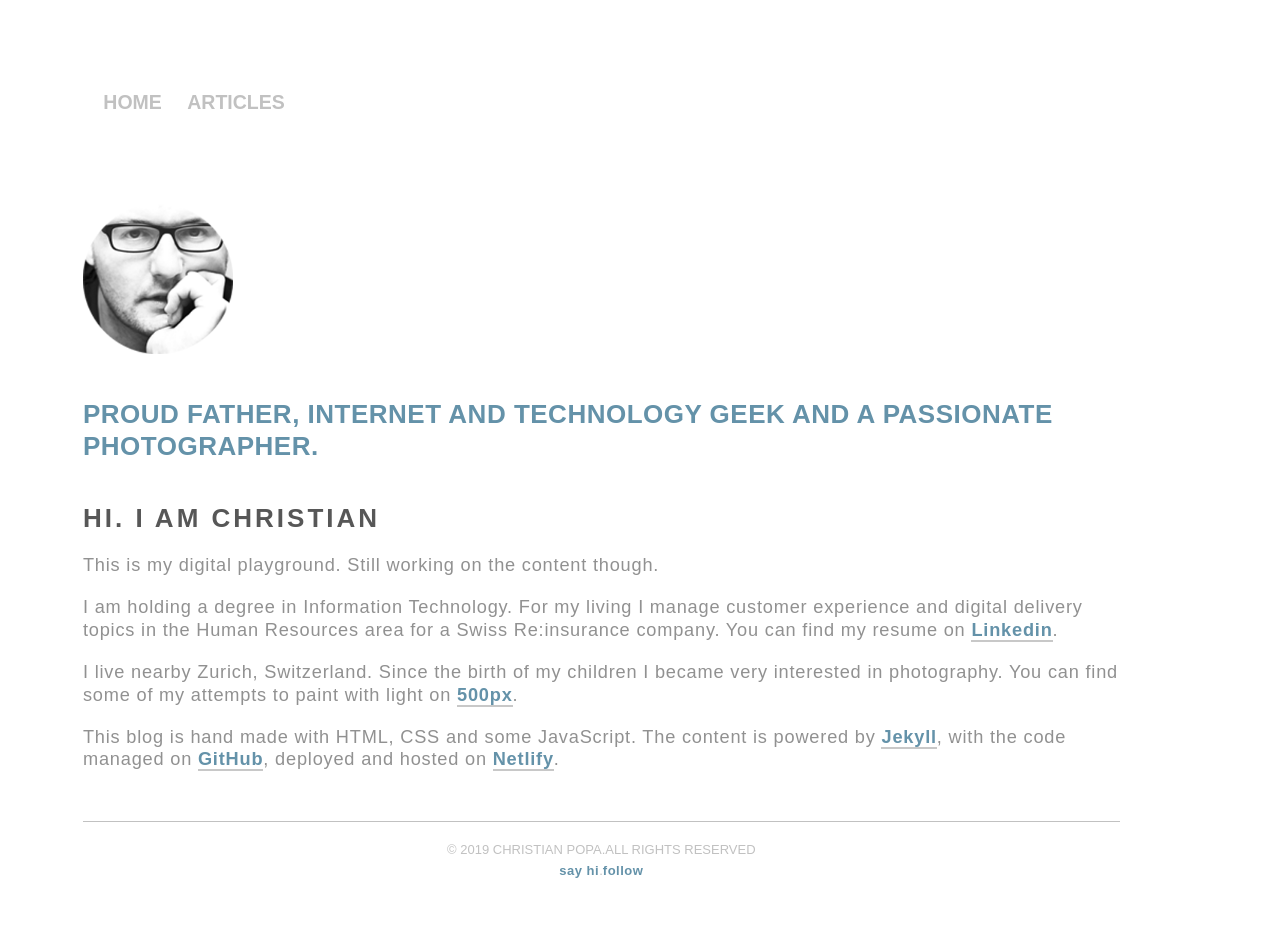
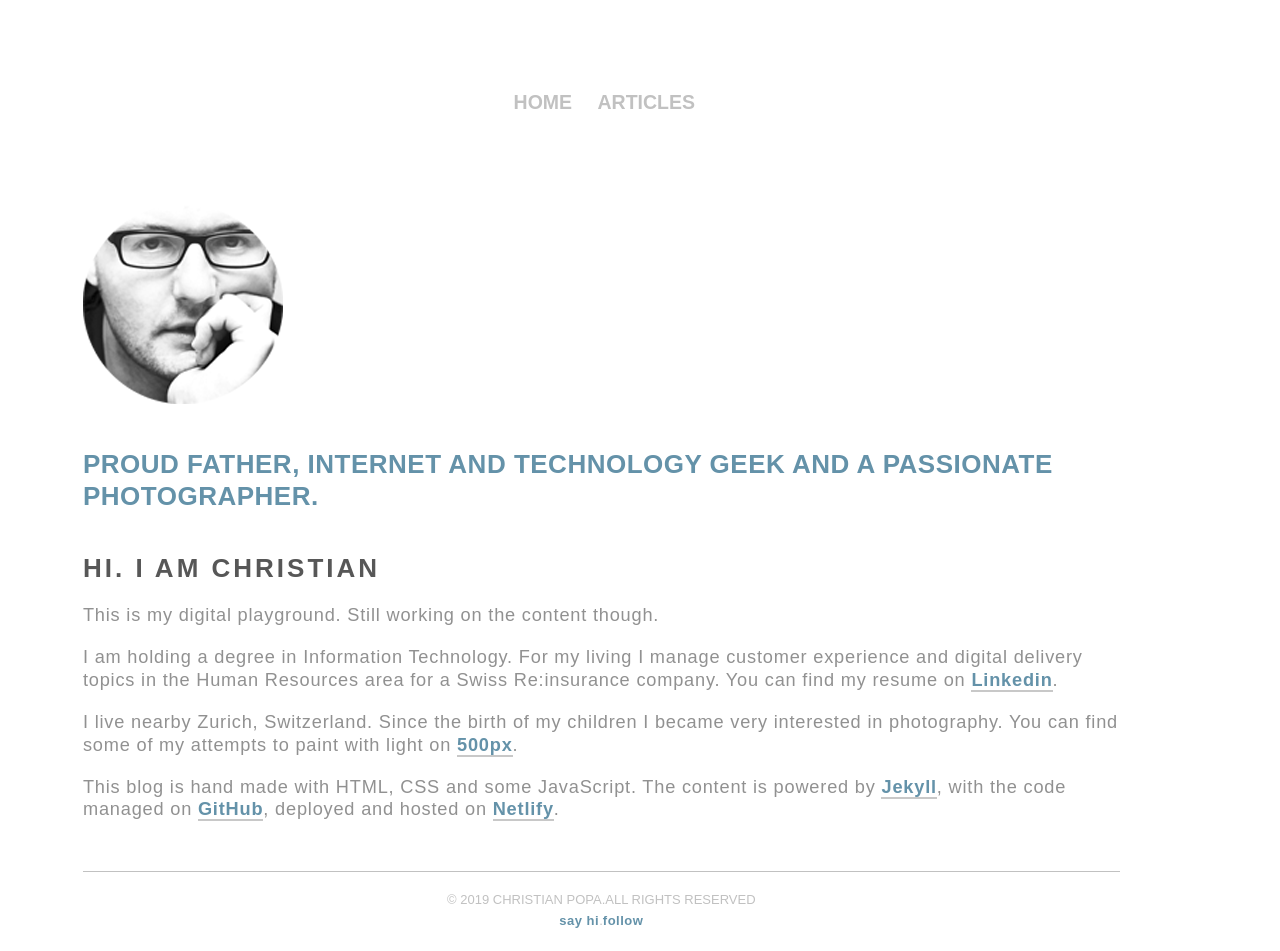
Before and after one commit to cristego/cristego.github.io, a Jekyll site: the page built from about.md, in a window 1280 px wide. Built offline with Jekyll 4.4.1, drawn with Linux system fonts in a browser that asks for light colours; before the commit the page ends 901 px from its top, so only the background shows below that.

Commit message:
update css

```diff
--- a/css/core.css
+++ b/css/core.css
@@ -162,7 +162,7 @@ footer {
 
 #siteLogo {
 	float: left;
-	width: 30%;
+	width: 40%;
 	font-weight:900;
 	font-size: 5em;
   margin-top: 40px;
@@ -198,10 +198,10 @@ footer {
 
 #nav_header {
 	float: left;
-	width: 69%;
+	width: 60%;
 	font-weight:700;
-	text-align: left;
-	margin-left: 1%;
+	text-align: right;
+	margin-left: 0;
 	text-transform: uppercase;
 	font-size: 1.5em;
 	border-top: 0px solid #fff;
@@ -346,7 +346,7 @@ footer {
 }
 
 #about_img img {
-	width: 150px;
+	width: auto;
 	height: auto;
 }
 
```
